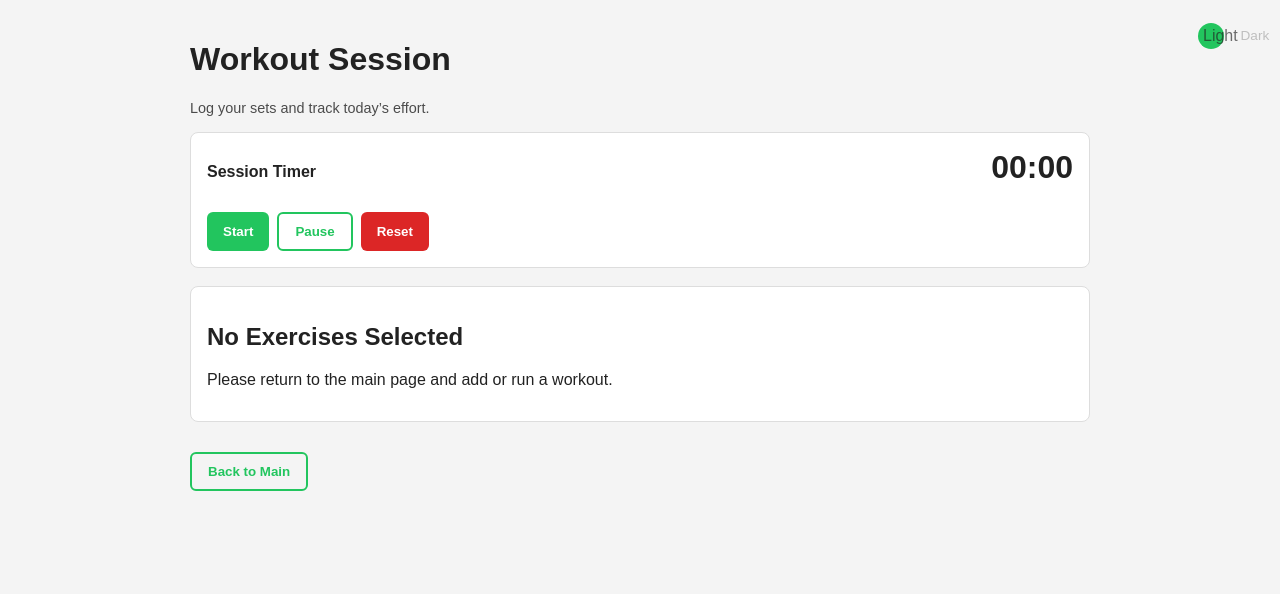
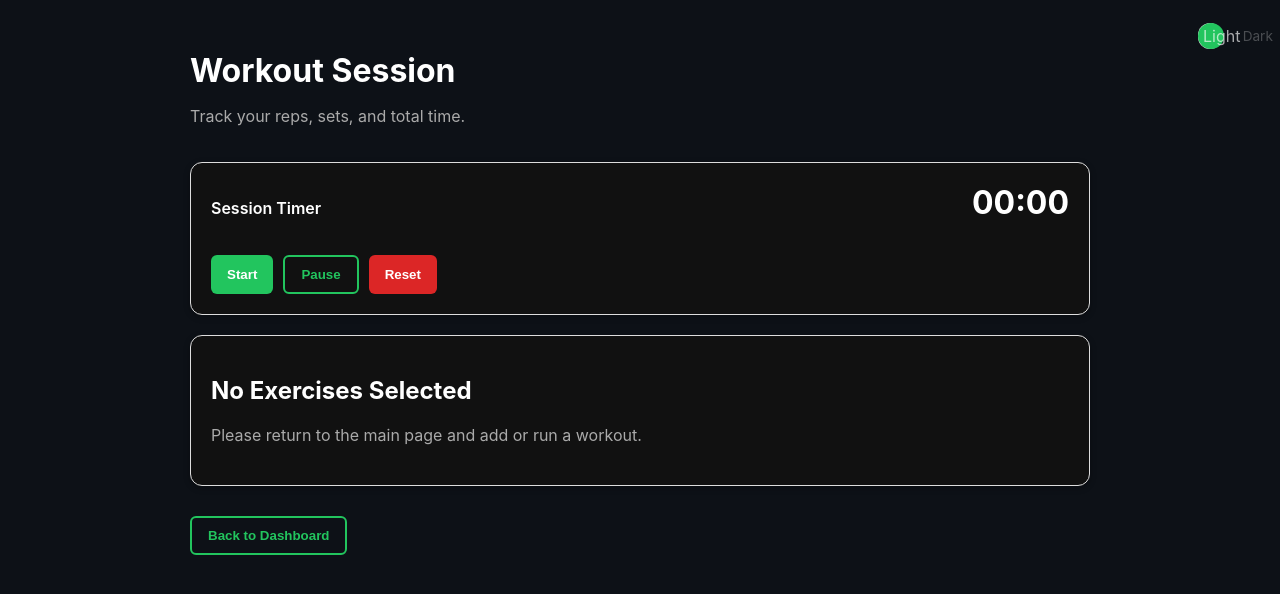
Before and after one commit to RunnelleMoredo/CSCI-4230U---Advanced-Web-Development-Final-Project-, a Flask app: page /session in a window 1280 px wide. Shown: the top 594 px of the page. Run offline with Flask 3, Linux system fonts and the light colour scheme.

Commit message:
new dashboard changes and session

```diff
--- a/templates/session.html
+++ b/templates/session.html
@@ -1,20 +1,113 @@
 <!DOCTYPE html>
 <html lang="en">
-
 <head>
   <meta charset="UTF-8">
   <title>Workout Session</title>
   <link rel="stylesheet" href="{{ url_for('static', filename='styles/dashboard.css') }}">
+  <style>
+    .session-page {
+      padding: 30px;
+      color: var(--text-color, #fff);
+      background: var(--background, #0d1117);
+      font-family: 'Inter', sans-serif;
+    }
+    h1 {
+      margin-bottom: 5px;
+    }
+    p {
+      margin-bottom: 20px;
+      color: #aaa;
+    }
+    .card {
+      background: #111;
+      border-radius: 12px;
+      padding: 20px;
+      margin-bottom: 20px;
+      box-shadow: 0 2px 6px rgba(0, 0, 0, 0.3);
+    }
+    .session-exercise-card {
+      margin-top: 15px;
+      padding: 15px;
+      border: 1px solid #333;
+      border-radius: 10px;
+    }
+    .session-exercise-header {
+      display: flex;
+      justify-content: space-between;
+      align-items: center;
+      flex-wrap: wrap;
+      gap: 10px;
+    }
+    .session-gif {
+      width: 90px;
+      height: 90px;
+      border-radius: 8px;
+      object-fit: cover;
+    }
+    .logged-set-row {
+      display: flex;
+      align-items: center;
+      justify-content: space-between;
+      margin: 8px 0;
+      background: #181818;
+      padding: 6px 10px;
+      border-radius: 6px;
+    }
+    .logged-set-row input {
+      width: 60px;
+      text-align: center;
+      margin: 0 4px;
+    }
+    .btn-row {
+      margin-top: 15px;
+      display: flex;
+      gap: 10px;
+    }
+    .finish-workout-btn {
+      display: block;
+      margin: 25px auto 0;
+      width: 100%;
+    }
+    /* ===== Overlay summary ===== */
+    .summary-overlay {
+      position: fixed;
+      top: 0; left: 0;
+      width: 100%; height: 100%;
+      background: rgba(0,0,0,0.8);
+      display: none;
+      align-items: center;
+      justify-content: center;
+      z-index: 999;
+    }
+    .summary-overlay.visible {
+      display: flex;
+    }
+    .summary-card {
+      background: #111;
+      padding: 25px;
+      border-radius: 12px;
+      width: 400px;
+      max-width: 90%;
+      color: #fff;
+      text-align: left;
+    }
+    .summary-row {
+      border-bottom: 1px solid #333;
+      padding: 8px 0;
+      margin-bottom: 6px;
+    }
+    .back-main-btn {
+      margin-top: 10px;
+    }
+  </style>
 </head>
-
 <body class="session-page">
   <div class="dashboard-container">
-
     <!-- HEADER -->
     <header class="top-header session-header">
       <div>
         <h1>Workout Session</h1>
-                <p class="session-subtitle">Log your sets and track today’s effort.</p>
+        <p>Track your reps, sets, and total time.</p>
       </div>
 
       <div class="theme-switch">
@@ -26,33 +119,37 @@
       </div>
     </header>
 
-        <!-- TIMER BAR -->
+    <!-- TIMER -->
     <section class="card session-timer-card">
       <div class="session-timer-header">
         <span>Session Timer</span>
         <div class="timer-display" id="timer_display">00:00</div>
       </div>
-            <div class="timer-controls">
+      <div class="btn-row">
         <button id="btn_timer_start" class="btn btn-accent">Start</button>
         <button id="btn_timer_pause" class="btn btn-outline">Pause</button>
         <button id="btn_timer_reset" class="btn btn-danger">Reset</button>
       </div>
     </section>
 
-        <!-- WORKOUT LIST -->
-        <section class="card session-workouts-card" id="session_container">
-            <!-- JS injects exercises here -->
+    <!-- EXERCISES / SESSION CONTENT -->
+    <section id="session_container" class="card">
+      Loading your session...
     </section>
 
     <button id="btn_back_main" class="btn btn-outline back-main-btn">
-            Back to Main
+      Back to Dashboard
     </button>
   </div>
 
-    <!-- SESSION SUMMARY POPUP -->
+  <!-- SUMMARY OVERLAY -->
   <div id="summary_overlay" class="summary-overlay">
     <div class="summary-card">
-            <h2>Session Summary</h2>
+      <h2>Workout Summary</h2>
+      <div class="workout-name-input-group">
+        <label for="workout_name_input">Workout Name</label>
+        <input type="text" id="workout_name_input" class="input-full" placeholder="e.g., Morning Push Day" />
+      </div>
       <p id="summary_time"></p>
       <div id="summary_exercises"></div>
       <button id="summary_close" class="btn btn-accent" style="margin-top:12px;">
@@ -61,7 +158,7 @@
     </div>
   </div>
 
+  <!-- SCRIPT -->
   <script src="{{ url_for('static', filename='scripts/session.js') }}"></script>
 </body>
-
 </html>
```
Also changed, not shown: templates/main_dashboard.html (+47 -33 lines). Lines whose indentation alone changed are shown as unchanged.
